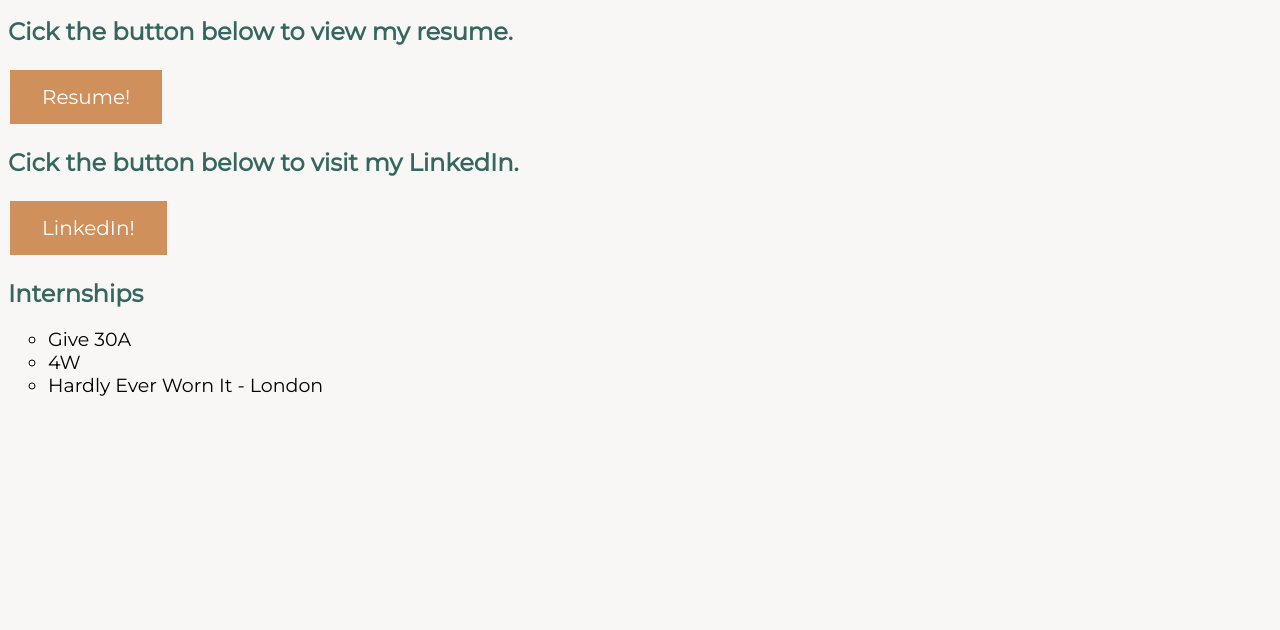
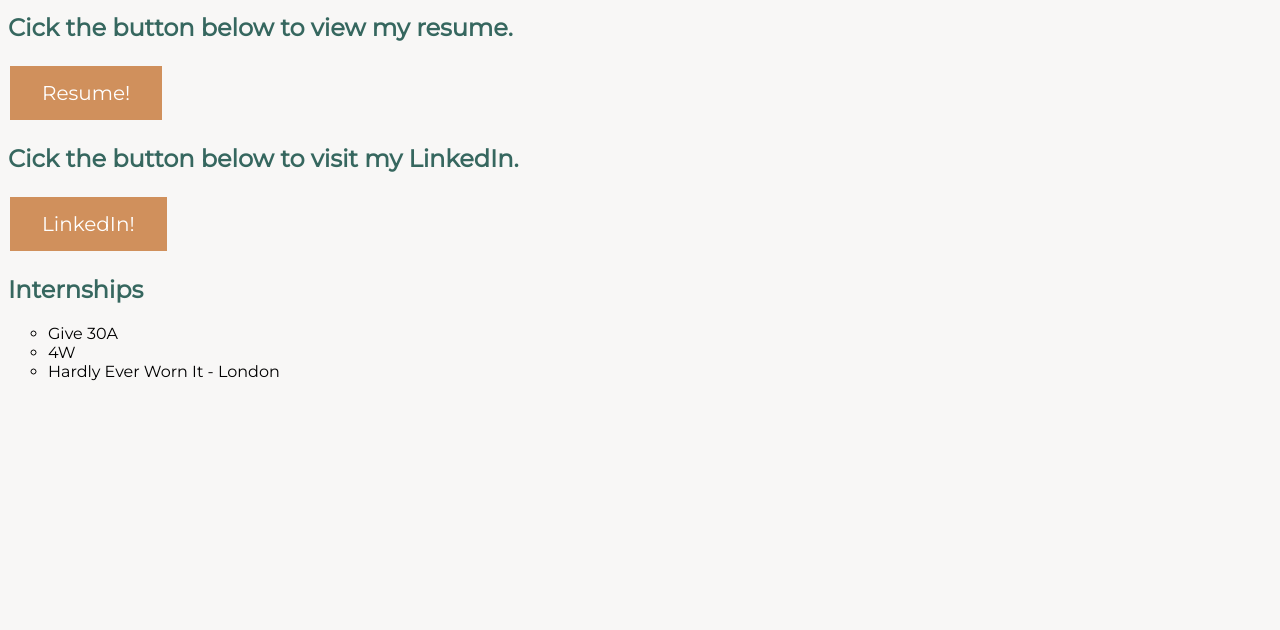
Before and after one commit to hreynolds4/hreynolds4.github.io, a plain HTML site: page jobexperience.html in a window 1280 px wide. Shown: the part 170-800 px from the top of the page. Drawn offline with Linux system fonts and the light colour scheme.

Commit message:
Update style3.css

```diff
--- a/style3.css
+++ b/style3.css
@@ -43,7 +43,7 @@ display: inline;}
 
 ul {list-style-type: circle;
   font-family: 'Montserrat',serif;
-font-size: 19px}
+font-size: 16px}
 
 
 .button {
```
